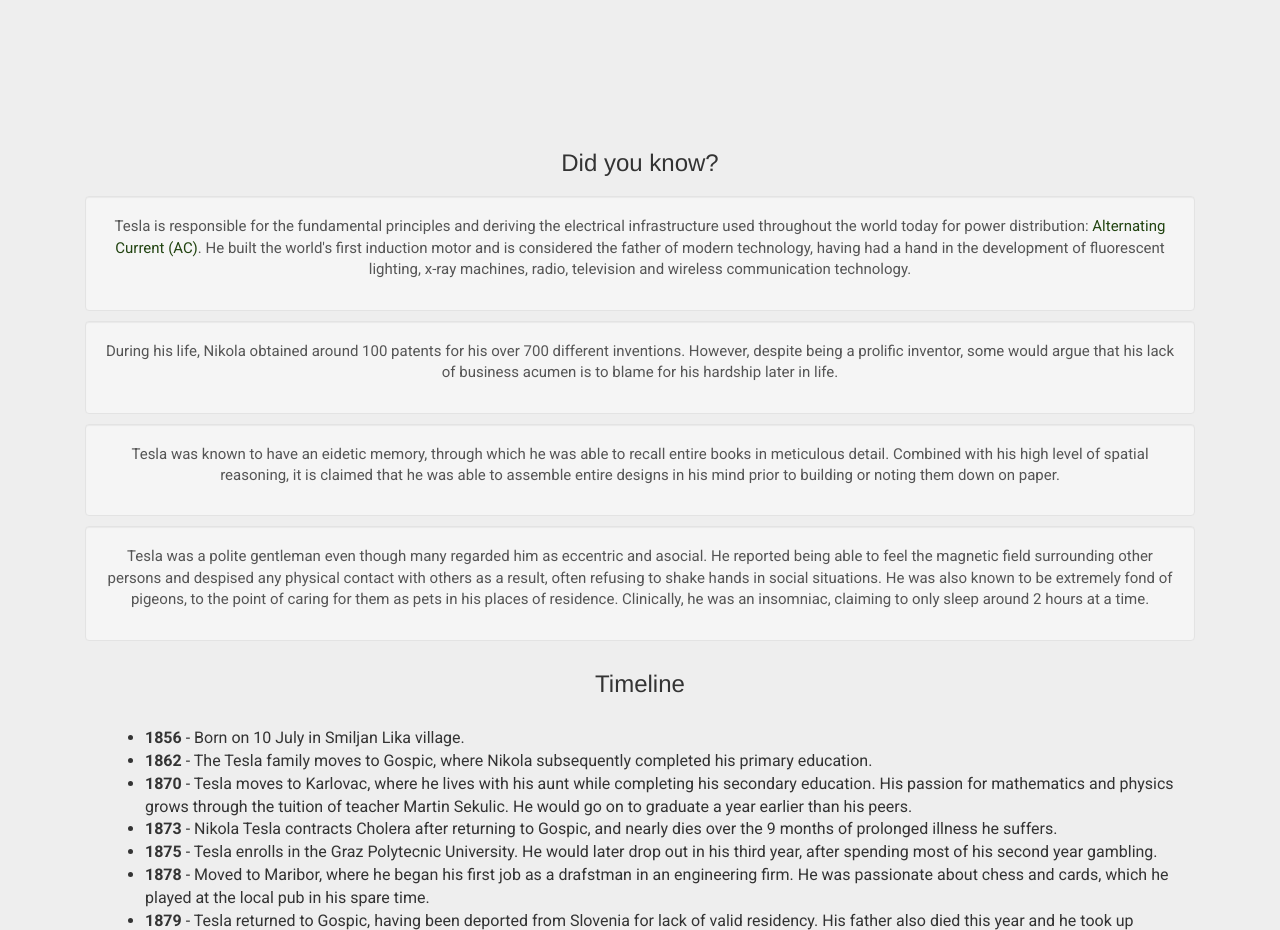
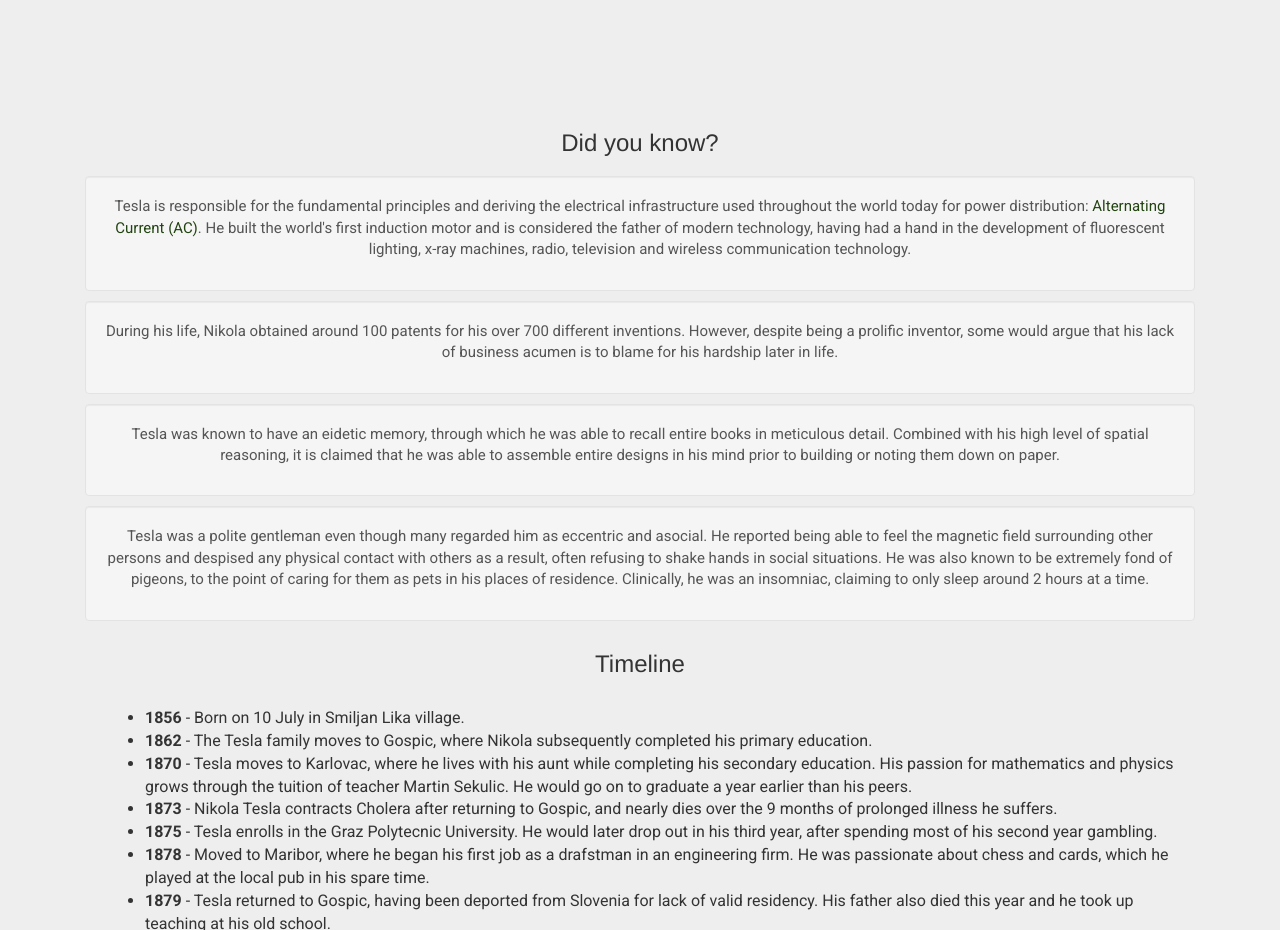
Before and after one commit to evblance/tesla-tribute, a plain HTML site: page index.html in a window 1280 px wide. Shown: the part 780-1710 px from the top of the page. Drawn offline with nearby package versions, Linux system fonts and the light colour scheme.

Commit message:
Update index.html

```diff
--- a/index.html
+++ b/index.html
@@ -24,7 +24,7 @@
 
 		<div class="row" id="empty-row">
 		</div>
-		<h3 style="margin:20px" class="text-center">Did you know?</h3>
+		<h3 style="margin:20px; margin-top:0;" class="text-center">Did you know?</h3>
 
 		<div class="center-block well" style="margin:10px">
 			<p> Tesla is responsible for the fundamental principles and deriving the electrical infrastructure used throughout the world today for power distribution: <a href="https://en.wikipedia.org/wiki/Alternating_current"> Alternating Current (AC)</a>. He built
```
